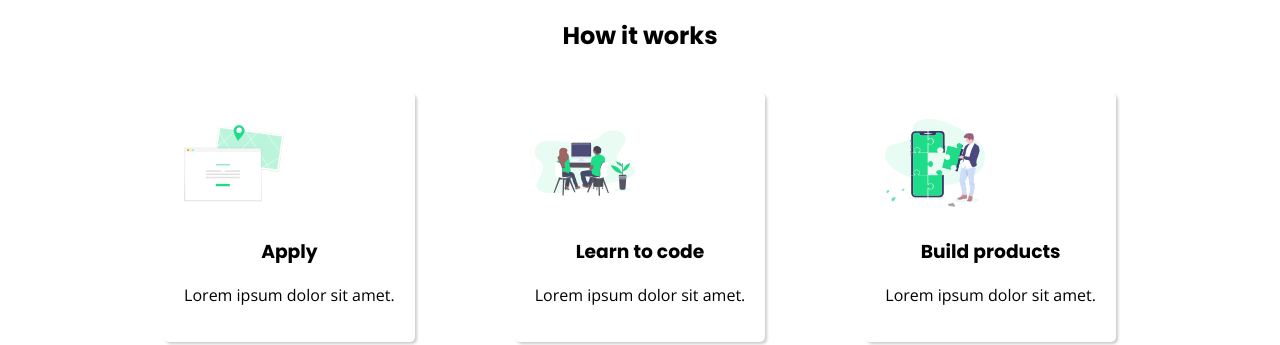
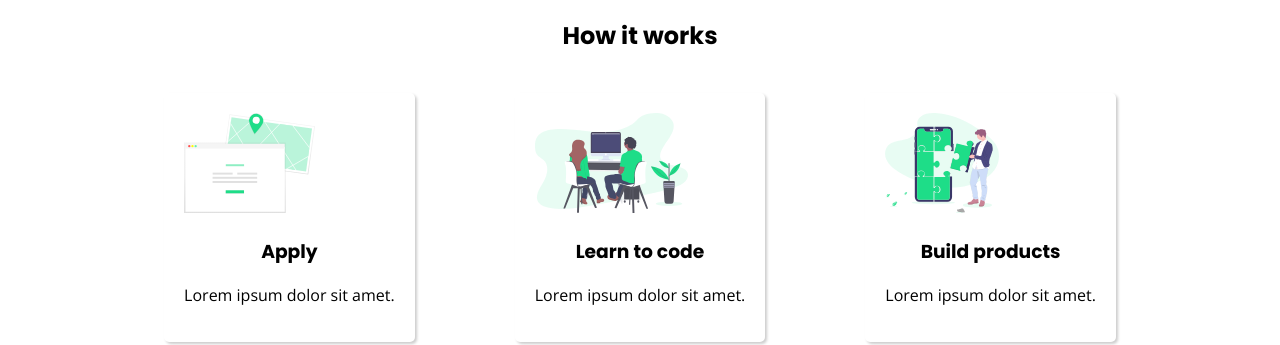
Before and after one commit to dhermoza/landing, a plain HTML site: page index.html in a window 1280 px wide. Shown: the part 502-847 px from the top of the page. Drawn offline with nearby package versions, Linux system fonts and the light colour scheme.

Commit message:
Update card.css

```diff
--- a/css/components/card.css
+++ b/css/components/card.css
@@ -15,7 +15,7 @@
   padding-right: 20px;
 }
 .card img {
-  width: 100px;
+  width: 80%vw;
   height: 100px;
 }
 
```
